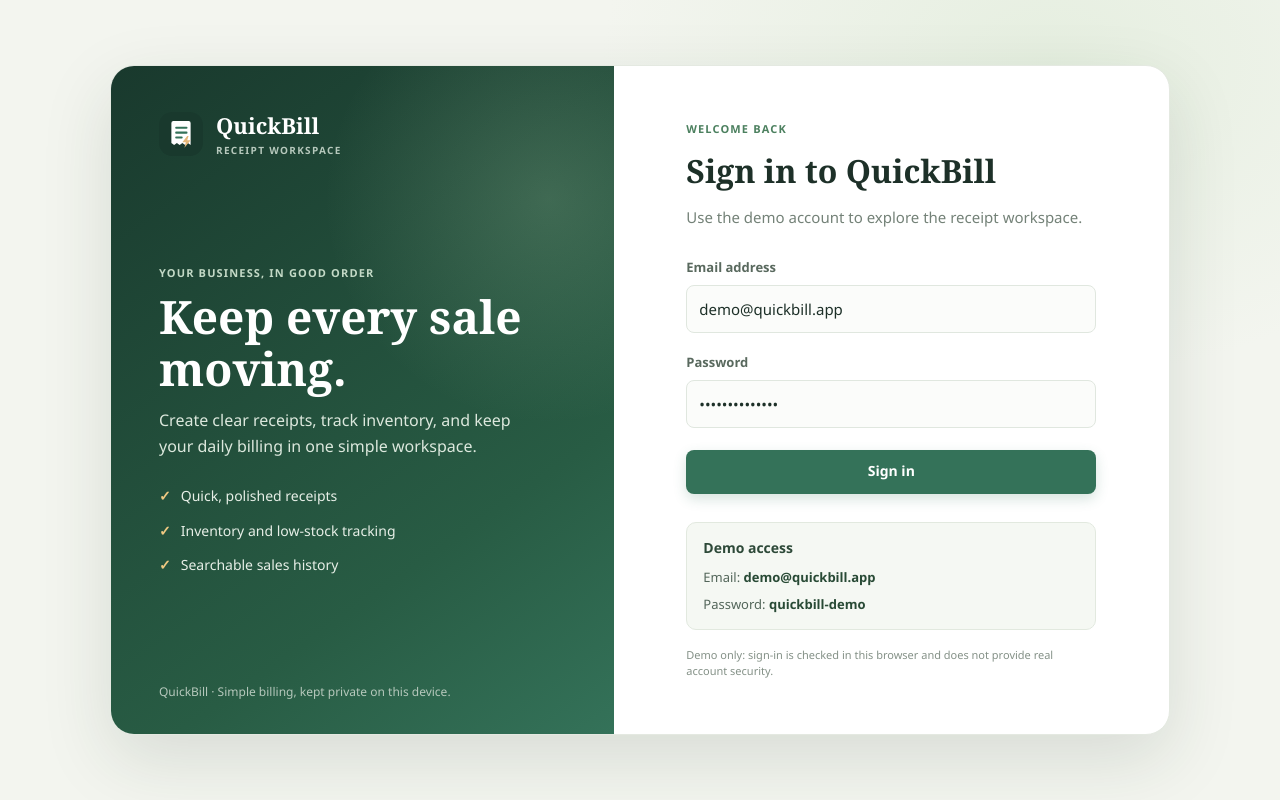
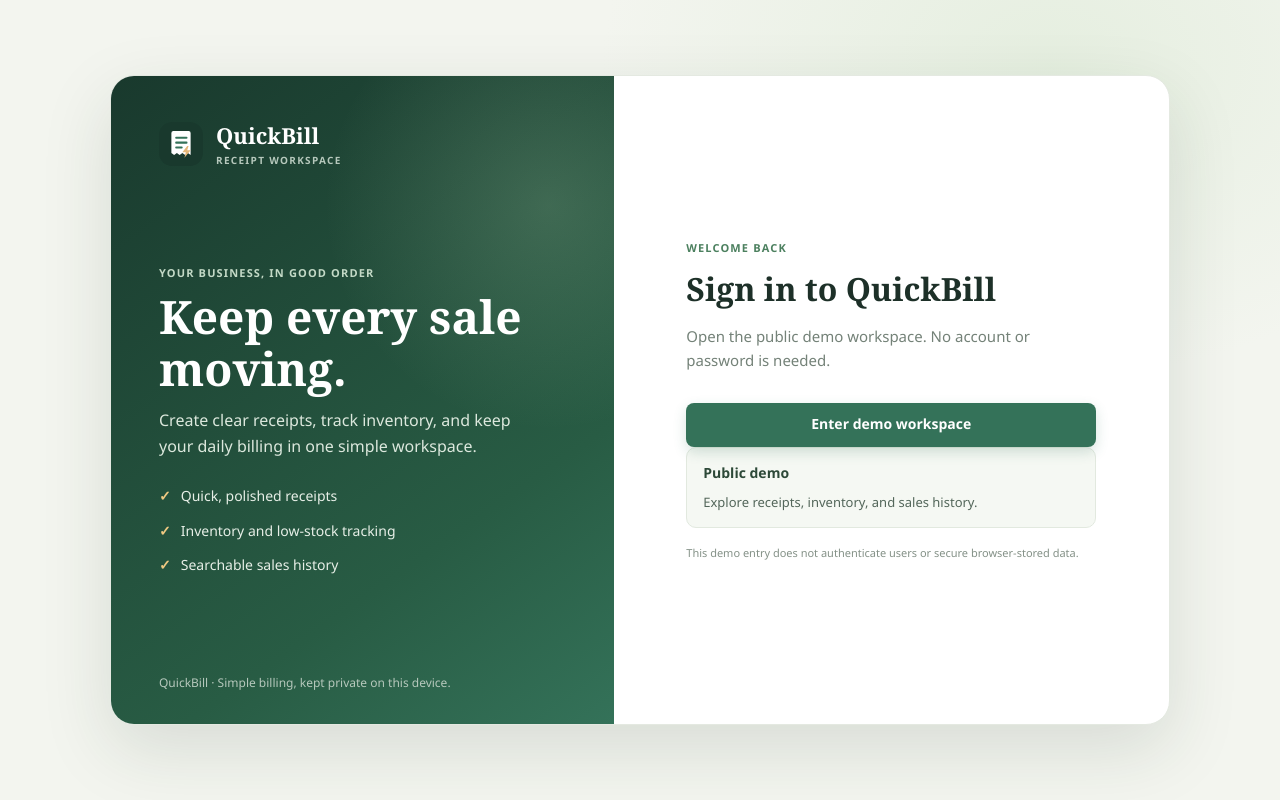
Before and after one commit to Rakshitha-132/Quick-Bill, a plain HTML site: page login.html in a window 1280 px wide. Drawn offline with Linux system fonts and the light colour scheme.

Commit message:
Remove password from QuickBill demo entry

```diff
--- a/login.html
+++ b/login.html
@@ -32,21 +32,13 @@
             <section class="login-card" aria-labelledby="login-title">
                 <p class="eyebrow">WELCOME BACK</p>
                 <h2 id="login-title">Sign in to QuickBill</h2>
-                <p class="login-intro">Use the demo account to explore the receipt workspace.</p>
-                <form id="loginForm">
-                    <label for="loginEmail">Email address</label>
-                    <input id="loginEmail" name="email" type="email" autocomplete="username" value="demo@quickbill.app" required>
-                    <label for="loginPassword">Password</label>
-                    <input id="loginPassword" name="password" type="password" autocomplete="current-password" value="quickbill-demo" required>
-                    <button class="button button-primary login-submit" type="submit">Sign in</button>
-                </form>
-                <p id="loginFeedback" class="login-feedback" role="status" aria-live="polite"></p>
+                <p class="login-intro">Open the public demo workspace. No account or password is needed.</p>
+                <button id="openDemo" class="button button-primary login-submit" type="button">Enter demo workspace</button>
                 <div class="demo-access">
-                    <strong>Demo access</strong>
-                    <span>Email: <b>demo@quickbill.app</b></span>
-                    <span>Password: <b>quickbill-demo</b></span>
+                    <strong>Public demo</strong>
+                    <span>Explore receipts, inventory, and sales history.</span>
                 </div>
-                <p class="login-disclaimer">Demo only: sign-in is checked in this browser and does not provide real account security.</p>
+                <p class="login-disclaimer">This demo entry does not authenticate users or secure browser-stored data.</p>
             </section>
         </main>
     </div>
--- a/login.js
+++ b/login.js
@@ -1,25 +1,12 @@
 "use strict";
 
-const DEMO_EMAIL = "demo@quickbill.app";
-const DEMO_PASSWORD = "quickbill-demo";
 const DEMO_SESSION_KEY = "quickbill.demo-session";
 
 if (sessionStorage.getItem(DEMO_SESSION_KEY) === "authenticated") {
     window.location.replace("index.html");
 }
 
-document.getElementById("loginForm").addEventListener("submit", (event) => {
-    event.preventDefault();
-    const email = document.getElementById("loginEmail").value.trim().toLowerCase();
-    const password = document.getElementById("loginPassword").value;
-    const feedback = document.getElementById("loginFeedback");
-
-    if (email !== DEMO_EMAIL || password !== DEMO_PASSWORD) {
-        feedback.textContent = "Those details do not match the demo account. Use the credentials shown below.";
-        feedback.classList.add("error");
-        return;
-    }
-
+document.getElementById("openDemo").addEventListener("click", () => {
     sessionStorage.setItem(DEMO_SESSION_KEY, "authenticated");
     window.location.replace("index.html");
 });
```
